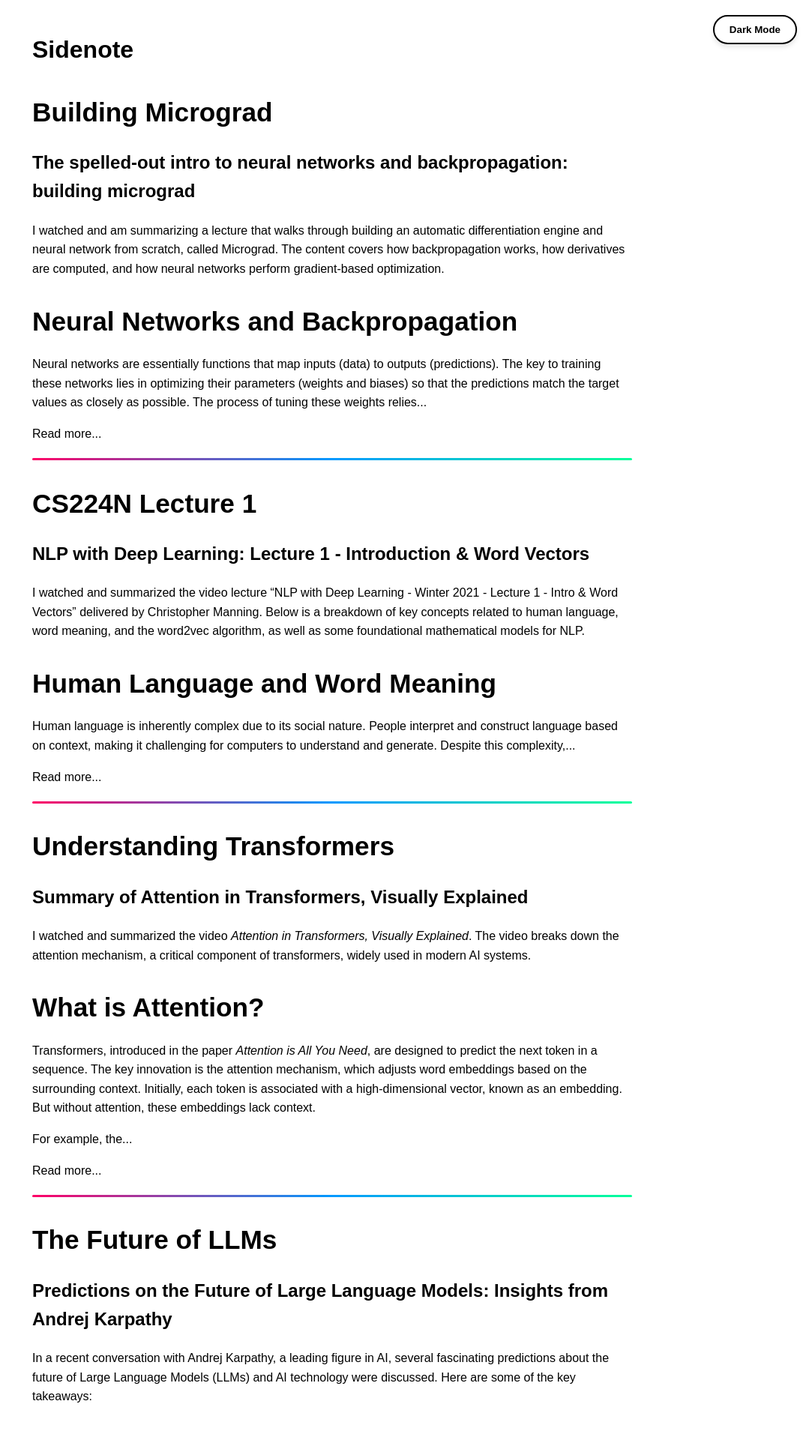
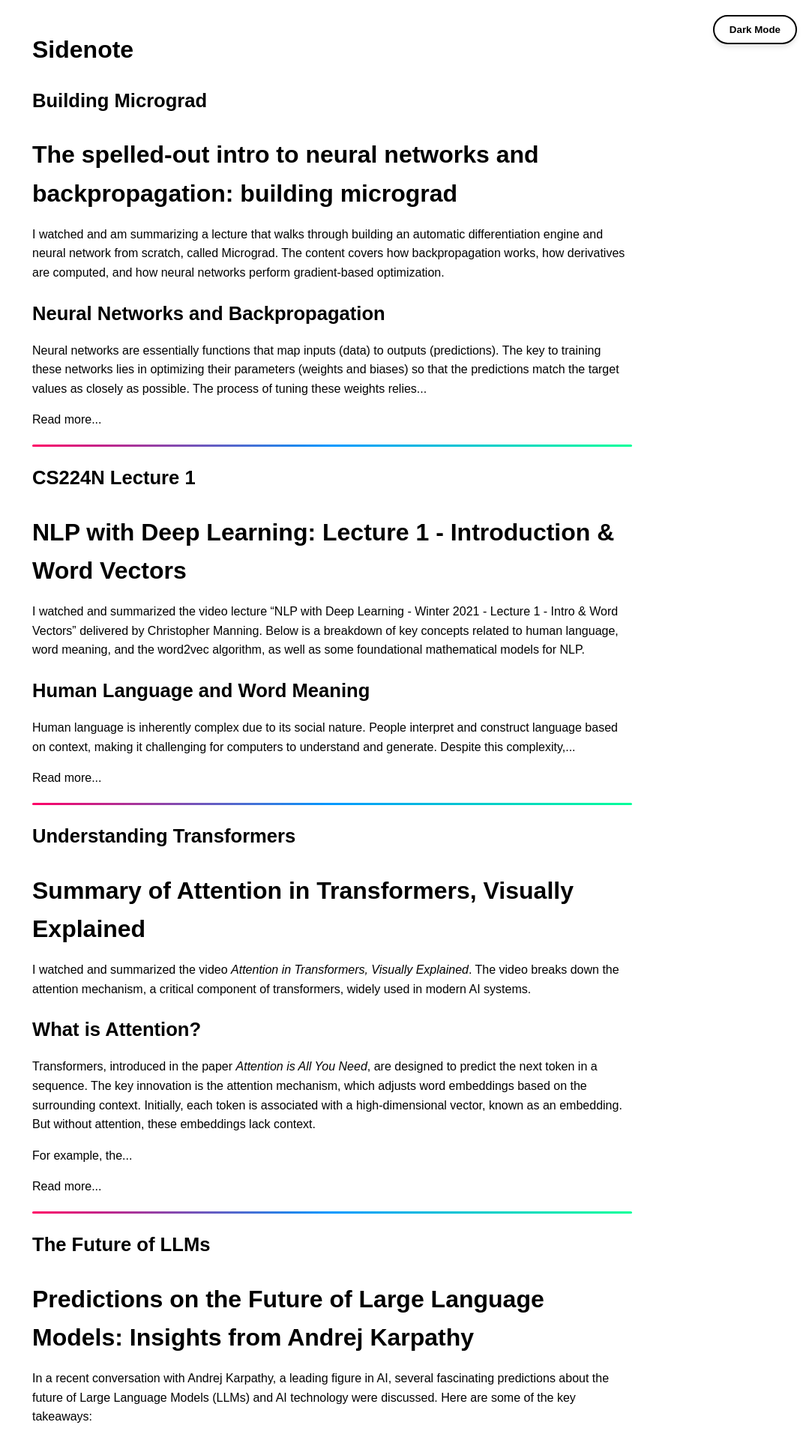
Before and after one commit to itmustalwaysbenight/sidenote, a Jekyll site: the page built from index.html, in a window 1280 px wide. Shown: the top 1917 px of the page at 75% size, without its empty margins (197-1280 px from the left). Built offline with Jekyll 4.4.1, drawn with Linux system fonts in a browser that asks for light colours.

Commit message:
adding h1 to css

```diff
--- a/_layouts/default.html
+++ b/_layouts/default.html
@@ -53,8 +53,14 @@
             transition: background-color 0.5s, color 0.5s;
         }
 
+        h1 {
+            font-size: 2em !important; /* Ensure the main title (h1) is the largest */
+            font-weight: bold !important;
+            margin-bottom: 15px !important;
+        }
+
         h2 {
-            font-size: 2.2em !important; /* Force post title to be larger */
+            font-size: 1.6em !important; /* Force post title to be larger */
             font-weight: bold !important;
             margin-bottom: 10px !important;
         }
```
